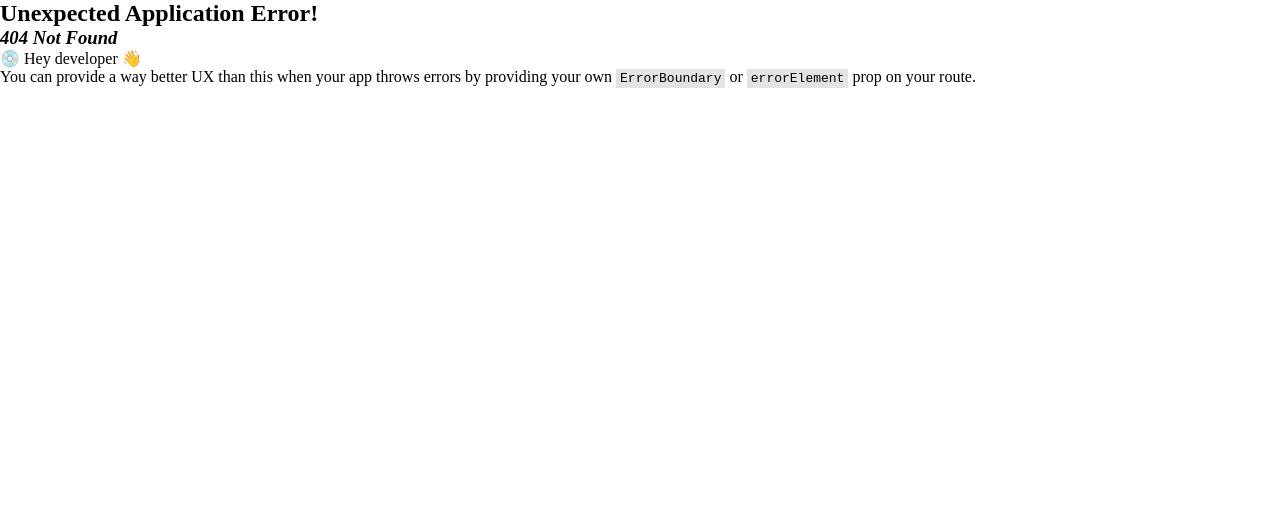
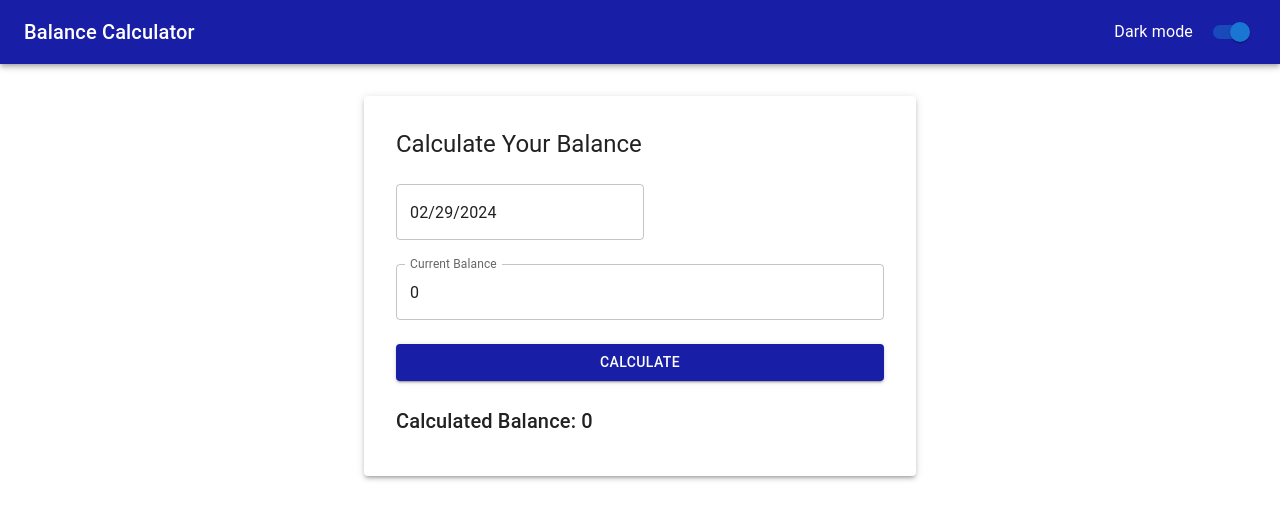
Before and after one commit to CarpetLeaf/MoneyCalculator, a React (Vite) app: page /mainPage in a window 1280 px wide. Before the commit this address had no page. Shown: the top 520 px of the page. Built offline with nearby package versions, Linux system fonts and the light colour scheme.

Commit message:
add functional

```diff
--- a/package.json
+++ b/package.json
@@ -15,7 +15,9 @@
     "@emotion/react": "^11.11.3",
     "@emotion/styled": "^11.11.0",
     "@mui/material": "^5.15.6",
+    "@mui/x-date-pickers": "^6.19.0",
     "@reduxjs/toolkit": "^2.0.1",
+    "dayjs": "^1.11.10",
     "prettier": "^3.2.4",
     "react": "^18.2.0",
     "react-dom": "^18.2.0",
--- a/src/App.tsx
+++ b/src/App.tsx
@@ -2,6 +2,7 @@ import "./App.css";
 import { RouterProvider, createBrowserRouter } from "react-router-dom";
 import Layout from "./components/Layout";
 import TestPage from "./pages/TestPage";
+import MainPage from "./pages/MainPage";
 
 function App() {
   const router = createBrowserRouter([
@@ -13,6 +14,10 @@ function App() {
           path: "/testPage",
           element: <TestPage />,
         },
+        {
+          path: '/mainPage',
+          element: <MainPage />
+        }
       ],
     },
   ]);
--- a/src/app/store.ts
+++ b/src/app/store.ts
@@ -41,13 +41,28 @@ const usersSlice = createSlice({
   },
 });
 
+const defaultDarkMode = {
+  isDarkMode: true
+}
+const darkModeSlice = createSlice({
+  name: 'darkMode',
+  initialState: defaultDarkMode,
+  reducers: {
+    switchMode: (state) => {
+      state.isDarkMode = !state.isDarkMode
+    }
+  }
+})
+
 export const newStore = configureStore({
   reducer: {
     money: moneySlice.reducer,
     users: usersSlice.reducer,
+    darkMode: darkModeSlice.reducer
   },
 });
 
+export const {switchMode} = darkModeSlice.actions;
 export const { addDollars, addCents } = moneySlice.actions;
 export const { addUser } = usersSlice.actions;
 export type AppDispatch = typeof newStore.dispatch;
--- a/src/components/Header/Header.module.scss
+++ b/src/components/Header/Header.module.scss
@@ -1,4 +1,9 @@
-.header {
-  width: 100%;
-  background-color: aqua;
+@import '../../theming/colors.scss';
+
+.wrapper {
+    display: flex;
+    justify-content: space-between;
 }
+.appBar {
+    background-color: $primary !important;
+}
--- a/src/components/Header/Header.tsx
+++ b/src/components/Header/Header.tsx
@@ -1,12 +1,36 @@
 import { useNavigate } from "react-router-dom";
-import styles from "./Header.module.scss";
+import { AppBar, FormControlLabel, Switch, Toolbar, Typography } from "@mui/material";
+import styles from './Header.module.scss';
+import { TypedUseSelectorHook, useDispatch, useSelector } from "react-redux";
+import { AppDispatch, RootState, switchMode } from "../../app/store";
 
 const Header = () => {
     const navigate = useNavigate();
+    const useAppDispatch = () => useDispatch<AppDispatch>();
+    const useAppSelector: TypedUseSelectorHook<RootState> = useSelector;
+    const isDarkMode = useAppSelector((state) => state.darkMode.isDarkMode);
+    const dispatch = useAppDispatch();
+
+      const handleSwitch = () => {
+        dispatch(switchMode())
+      }
+
   return (
-    <div className={styles.header}>
-      <span onClick={() => navigate('/testPage')}>Main</span>
-    </div>
+    <AppBar position="static" className={styles.appBar}>
+    <Toolbar className={styles.wrapper}>
+      <Typography
+        onClick={() => navigate('/mainPage')}
+        variant="h6"
+      >
+        Balance Calculator
+      </Typography>
+      <FormControlLabel
+        control={<Switch sx={{ m: 1 }} color="primary" checked={isDarkMode} onChange={handleSwitch}/>}
+        label="Dark mode"
+        labelPlacement="start"
+      />
+    </Toolbar>
+  </AppBar>
   );
 };
 
--- a/src/pages/MainPage/MainPage.module.scss
+++ b/src/pages/MainPage/MainPage.module.scss
@@ -0,0 +1,5 @@
+@import '/src/theming/colors.scss';
+
+.button {
+    background-color: $primary !important;
+}
--- a/src/pages/MainPage/MainPage.tsx
+++ b/src/pages/MainPage/MainPage.tsx
@@ -1,9 +1,109 @@
+import React, { useState } from 'react';
+import {
+  Container,
+  Typography,
+  Paper,
+  TextField,
+  Button,
+  Box,
+} from '@mui/material';
+import { DatePicker, LocalizationProvider } from '@mui/x-date-pickers';
+import { AdapterDayjs } from '@mui/x-date-pickers/AdapterDayjs';
+import dayjs from 'dayjs';
+import styles from './MainPage.module.scss';
+import { DataType } from '../../types/DateSumType';
+
 const MainPage = () => {
-    return (
-        <>
-            <h1>gg</h1>
-        </>
-    )
+  const [selectedDate, handleDateChange] = React.useState(dayjs());
+  const [calculatedBalance, setCalculatedBalance] = useState(0);
+  const [currBalance, setCurrBalance] = useState(0);
+
+  const mockData: DataType = {
+    periodChanges: [
+        {
+            date: 10,
+            sum: 10000
+        },
+        {
+            date: 25,
+            sum: 50000
+        },
+        {
+            date: 1,
+            sum: -20000
+        },
+    ],
+    dailyExpenses: [
+        {
+            sum: -500
+        }
+    ]
+  }
+  console.log(mockData);
+
+  const calculateBalance = () => {
+    const startDate = dayjs();
+    const endDate = selectedDate;
+    console.log(startDate, endDate)
+    let balance = currBalance;
+    let day = startDate;
+    while (day.valueOf() <= endDate.valueOf()) {
+        console.log('day: ', day)
+        mockData.dailyExpenses.forEach(sum => {
+            balance+=sum.sum
+        })
+        mockData.periodChanges.forEach(el => {
+            if(day.day() === el.date)
+                balance += el.sum;
+        })
+        day = day.add(1, 'day')
+    }
+    console.log('balance: ', balance)
+    setCalculatedBalance(balance);
+  };
+
+  return (
+    <>
+      <Container component="main" maxWidth="sm">
+        <Paper elevation={3} style={{ marginTop: '2rem', padding: '2rem' }}>
+          <Typography variant="h5" component="h1" gutterBottom>
+            Calculate Your Balance
+          </Typography>
+          <Box my={3}>
+          <LocalizationProvider dateAdapter={AdapterDayjs}>
+            <DatePicker
+                value={selectedDate}
+                onChange={(e) => handleDateChange(e ?? dayjs())}
+            />
+        </LocalizationProvider>
+          </Box>
+          <Box my={3}>
+            <TextField
+              label="Current Balance"
+              variant="outlined"
+              fullWidth
+              value={currBalance}
+              onChange={(e) => setCurrBalance(Number(e.target.value))}
+            />
+          </Box>
+          <Box my={3}>
+            <Button
+              variant="contained"
+              color="primary"
+              fullWidth
+              onClick={() => calculateBalance()}
+              className={styles.button}
+            >
+              Calculate
+            </Button>
+          </Box>
+          <Typography variant="h6" gutterBottom>
+            Calculated Balance: {calculatedBalance}
+          </Typography>
+        </Paper>
+      </Container>
+    </>
+  );
 };
 
 export default MainPage;
--- /dev/null
+++ b/src/theming/colors.scss
@@ -0,0 +1 @@
+$primary: #191ea6
--- /dev/null
+++ b/src/types/DateSumType.ts
@@ -0,0 +1,13 @@
+export type DateSumType = {
+    date: number,
+    sum: number
+}
+
+export type dailyExpensesType = {
+    sum: number;
+}
+
+export type DataType = {
+    dailyExpenses: dailyExpensesType[];
+    periodChanges: DateSumType[];
+}
```
Also changed, not shown: 1 other file (tests, documents, lock files or other folders).
